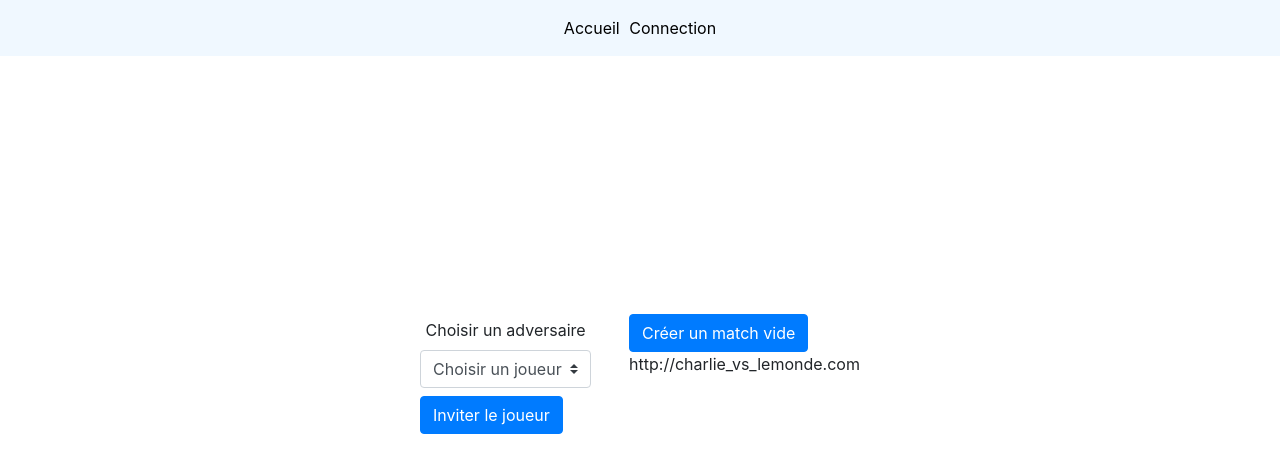
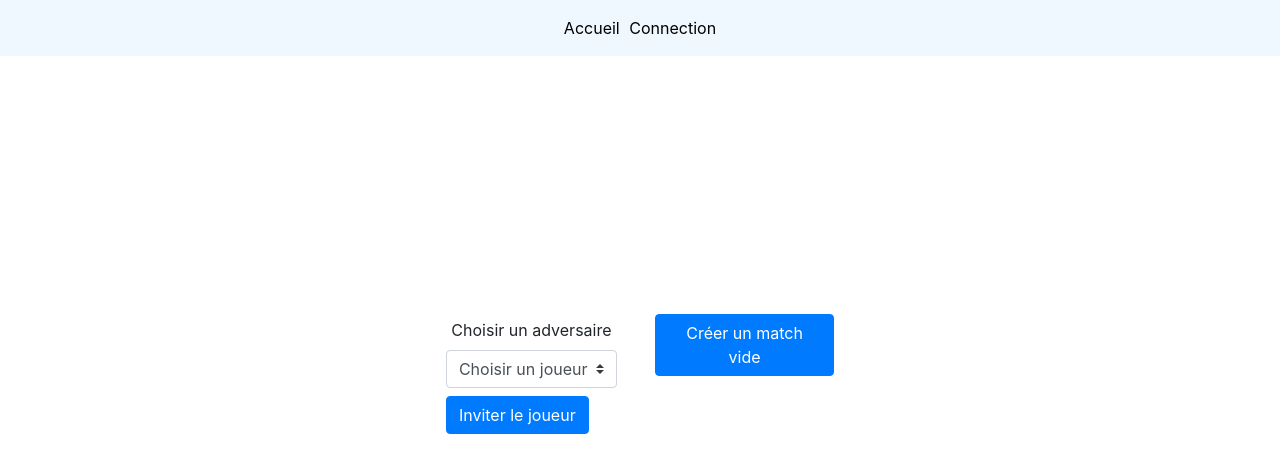
Before and after one commit to PAUVRE-Charlie/pokefumi, a React (Create React App) app: page /matches in a window 1280 px wide. Shown: the top 472 px of the page. Built offline with nearby package versions, Linux system fonts and the light colour scheme.

Commit message:
bouton générer lien interactif

```diff
--- a/src/Matches.tsx
+++ b/src/Matches.tsx
@@ -1,10 +1,16 @@
-import React from 'react';
+import React, { useState } from 'react';
 import { Button, Col, Row } from 'react-bootstrap';
 import Form from 'react-bootstrap/Form';
 import 'bootstrap/dist/css/bootstrap.min.css';
 import ToggleButton from 'react-bootstrap/ToggleButton'
 
+
+
 export function Matches() {
+
+    const [link, setLink]=useState("")
+
+
     return (
       <div className="Matches">
         <header className="Matches-header">
@@ -42,11 +48,11 @@ export function Matches() {
                 </Col>
             <Col>
             <div>
-                <Button type="button">
+                <Button type="button" disabled={link==""?false:true} onClick={() => setLink("jaaj")}>
                     Créer un match vide
                 </Button>
                 <label>
-                    http://charlie_vs_lemonde.com
+                    {link}
                 </label>
             </div>
             </Col>
```
